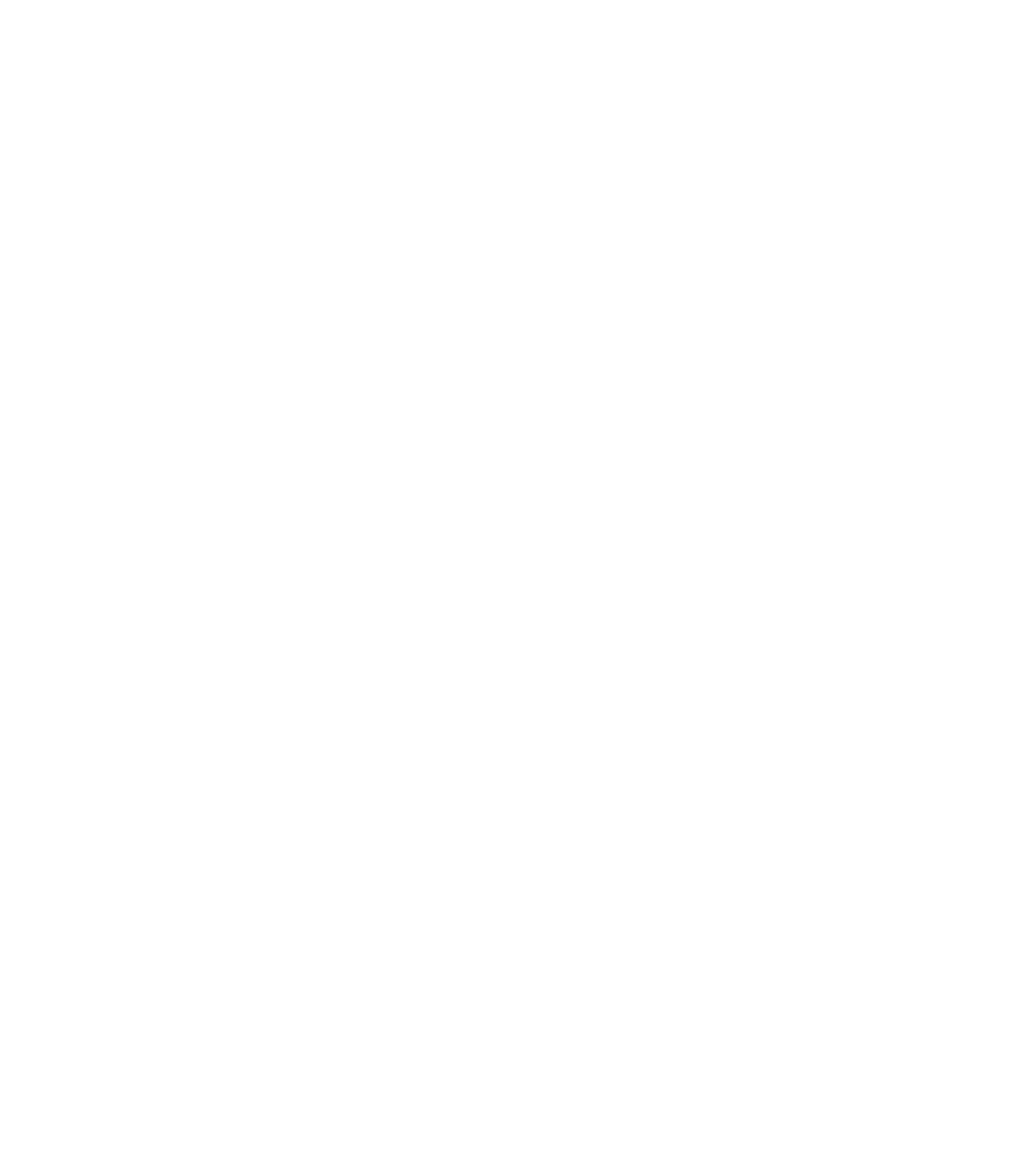
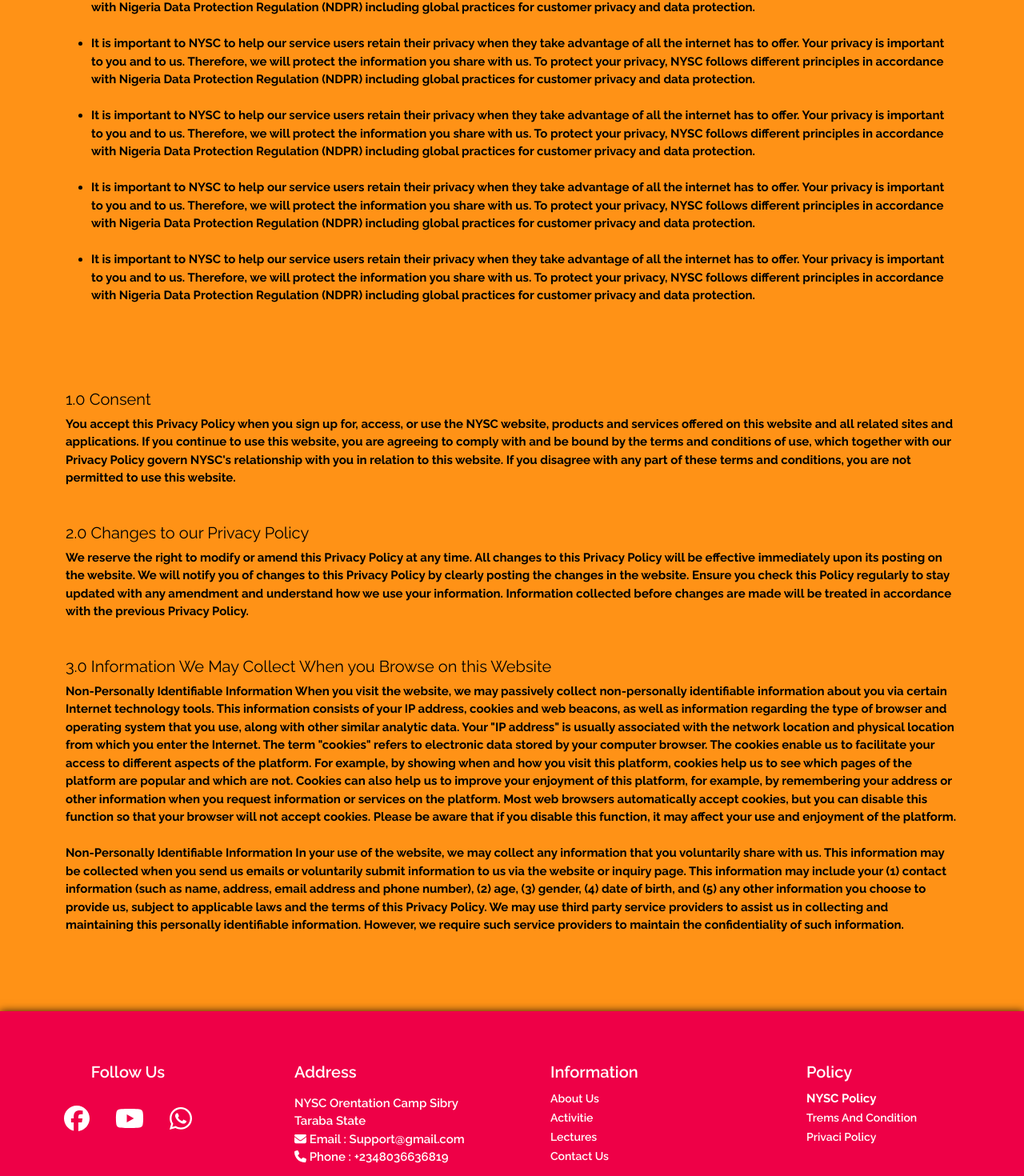
Before and after one commit to aniemmanuelrapoo/nysc-website, a React (Create React App) app: page /nyscpolicy in a window 1280 px wide. Before the commit this address had no page. Shown: the part 450-1920 px from the top of the page at 80% size. Before the commit the page ends 800 px from the top, so only its background shows below. Built offline with nearby package versions, Linux system fonts and the light colour scheme; a web font is replaced by a local one.

Commit message:
nysc policy done

```diff
--- a/src/components/Footer/Footer.tsx
+++ b/src/components/Footer/Footer.tsx
@@ -5,6 +5,7 @@
 import {faWhatsapp} from '@fortawesome/free-brands-svg-icons'
 import { FontAwesomeIcon } from '@fortawesome/react-fontawesome'
 import { faEnvelope, faPhone } from '@fortawesome/free-solid-svg-icons';
+import { NavLink } from 'react-router-dom';
 
 interface IFooterProps {
 }
@@ -38,16 +39,16 @@
           </Col>
           <Col lg={3} md={6} sm={12} className='p-5 text-start'>
             <h2 className='footer__name'>Information</h2>
-            <a className="footer__link" href="/#" rel='noreferrer noopener'>About Us</a><br></br>
-            <a  className="footer__link" href="/#" rel='noreferrer noopener'>Activitie </a><br></br>
-            <a  className="footer__link" href="/#" rel='noreferrer noopener'>Lectures </a><br></br>
-            <a className="footer__link" href="/#" rel='noreferrer noopener'>Contact Us</a><br></br>
+            <NavLink className="footer__link" to="/about" >About Us</NavLink><br></br>
+            <NavLink  className="footer__link" to="/activities" >Activitie </NavLink><br></br>
+            <NavLink  className="footer__link" to="/lectures" >Lectures </NavLink><br></br>
+            <NavLink className="footer__link" to="/contact" >Contact Us</NavLink><br></br>
           </Col>
           <Col lg={3} md={6} sm={12} className='p-5 text-start'>
             <h2 className='footer__name'>Policy</h2>
-            <a className="footer__link" href="/#" rel='noreferrer noopener'>Servicom Policy</a> <br></br>
-            <a className="footer__link" href="/#" rel='noreferrer noopener'>Trems And Condition</a> <br></br>
-            <a className="footer__link" href="/#" rel='noreferrer noopener'>Privaci Policy</a> <br></br>
+            <NavLink className="footer__link" to="/nyscpolicy" >NYSC Policy</NavLink> <br></br>
+            <NavLink className="footer__link" to="/#" >Trems And Condition</NavLink> <br></br>
+            <NavLink className="footer__link" to="/#" >Privaci Policy</NavLink> <br></br>
           </Col>
         </Row>
       </Container>
--- /dev/null
+++ b/src/components/NyscPolicy/NyscPolicy.tsx
@@ -0,0 +1,46 @@
+import * as React from 'react';
+import { Col, Container, Row } from 'react-bootstrap';
+
+interface INyscPolicyProps {
+}
+
+const NyscPolicy: React.FunctionComponent<INyscPolicyProps> = (props) => {
+  return(
+    <>
+      <Container className='mt-5'>
+        <Row>
+          <Col lg={12} md={12} sm={12}>
+            <h1 className='service__name'>NYSC Policy</h1>
+            <hr />
+            <p className='service__discription'>
+              <ul>
+                <li>It is important to NYSC to help our service users retain their privacy when they take advantage of all the internet has to offer. Your privacy is important to you and to us. Therefore, we will protect the information you share with us. To protect your privacy, NYSC follows different principles in accordance with Nigeria Data Protection Regulation (NDPR) including global practices for customer privacy and data protection.</li><br />
+                <li>It is important to NYSC to help our service users retain their privacy when they take advantage of all the internet has to offer. Your privacy is important to you and to us. Therefore, we will protect the information you share with us. To protect your privacy, NYSC follows different principles in accordance with Nigeria Data Protection Regulation (NDPR) including global practices for customer privacy and data protection.</li><br />
+                <li>It is important to NYSC to help our service users retain their privacy when they take advantage of all the internet has to offer. Your privacy is important to you and to us. Therefore, we will protect the information you share with us. To protect your privacy, NYSC follows different principles in accordance with Nigeria Data Protection Regulation (NDPR) including global practices for customer privacy and data protection.</li><br />
+                <li>It is important to NYSC to help our service users retain their privacy when they take advantage of all the internet has to offer. Your privacy is important to you and to us. Therefore, we will protect the information you share with us. To protect your privacy, NYSC follows different principles in accordance with Nigeria Data Protection Regulation (NDPR) including global practices for customer privacy and data protection.</li><br />
+                <li>It is important to NYSC to help our service users retain their privacy when they take advantage of all the internet has to offer. Your privacy is important to you and to us. Therefore, we will protect the information you share with us. To protect your privacy, NYSC follows different principles in accordance with Nigeria Data Protection Regulation (NDPR) including global practices for customer privacy and data protection.</li><br />
+              </ul>
+              <br /><br /><br />
+              <p>
+                <h5>1.0    Consent</h5>
+                You accept this Privacy Policy when you sign up for, access, or use the NYSC website, products and services offered on this website and all related sites and applications. If you continue to use this website, you are agreeing to comply with and be bound by the terms and conditions of use, which together with our Privacy Policy govern NYSC's relationship with you in relation to this website. If you disagree with any part of these terms and conditions, you are not permitted to use this website.
+                <br /><br /><br />
+                <h5>2.0    Changes to our Privacy Policy</h5>
+                We reserve the right to modify or amend this Privacy Policy at any time. All changes to this Privacy Policy will be effective immediately upon its posting on the website. We will notify you of changes to this Privacy Policy by clearly posting the changes in the website. Ensure you check this Policy regularly to stay updated with any amendment and understand how we use your information. Information collected before changes are made will be treated in accordance with the previous Privacy Policy.
+                <br /><br /><br />
+                <h5>3.0    Information We May Collect When you Browse on this Website</h5>
+                Non-Personally Identifiable Information
+                When you visit the website, we may passively collect non-personally identifiable information about you via certain Internet technology tools. This information consists of your IP address, cookies and web beacons, as well as information regarding the type of browser and operating system that you use, along with other similar analytic data. Your "IP address" is usually associated with the network location and physical location from which you enter the Internet. The term "cookies" refers to electronic data stored by your computer browser. The cookies enable us to facilitate your access to different aspects of the platform. For example, by showing when and how you visit this platform, cookies help us to see which pages of the platform are popular and which are not. Cookies can also help us to improve your enjoyment of this platform, for example, by remembering your address or other information when you request information or services on the platform. Most web browsers automatically accept cookies, but you can disable this function so that your browser will not accept cookies. Please be aware that if you disable this function, it may affect your use and enjoyment of the platform.
+                <br /><br />
+                Non-Personally Identifiable Information
+                In your use of the website, we may collect any information that you voluntarily share with us. This information may be collected when you send us emails or voluntarily submit information to us via the website or inquiry page. This information may include your (1) contact information (such as name, address, email address and phone number), (2) age, (3) gender, (4) date of birth, and (5) any other information you choose to provide us, subject to applicable laws and the terms of this Privacy Policy. We may use third party service providers to assist us in collecting and maintaining this personally identifiable information. However, we require such service providers to maintain the confidentiality of such information.
+              </p>
+            </p>
+          </Col>
+        </Row>
+      </Container>
+    </>
+  ) ;
+};
+
+export default NyscPolicy;
--- /dev/null
+++ b/src/pages/NyscPolicyPage.tsx
@@ -0,0 +1,21 @@
+import * as React from 'react';
+import Footer from '../components/Footer/Footer';
+import NyscPolicy from '../components/NyscPolicy/NyscPolicy';
+import PageTop from '../components/PageTop/PageTop';
+import TopNavigation from '../components/TopNavigation/TopNavigation';
+
+interface INyscPolicyPageProps {
+}
+
+const NyscPolicyPage: React.FunctionComponent<INyscPolicyPageProps> = (props) => {
+  return (
+    <>
+      <TopNavigation pageTitle="NYSC Policy" />
+      <PageTop pageTitle="NYSC Policy" />
+      <NyscPolicy />
+      <Footer />
+    </>
+  );
+};
+
+export default NyscPolicyPage;
--- a/src/router/AppRouter.tsx
+++ b/src/router/AppRouter.tsx
@@ -6,6 +6,7 @@
 import AllServicePage from '../pages/AllServicePage';
 import ContactPage from '../pages/ContactPage';
 import HomePage from '../pages/HomePage';
+import NyscPolicyPage from '../pages/NyscPolicyPage';
 import ProfilePage from '../pages/ProfilePage';
 
 interface IAppRouterProps {
@@ -23,6 +24,7 @@
         <Route path="activities" element={<ActivitiesPage />}/>
         <Route path="contact" element={<ContactPage />}/>
         <Route path="profile" element={<ProfilePage />}/>
+        <Route path="nyscpolicy" element={<NyscPolicyPage />}/>
         {/* <Route path="*" element={<NotFound/>}/> */}
       </Routes>
     </>
```
